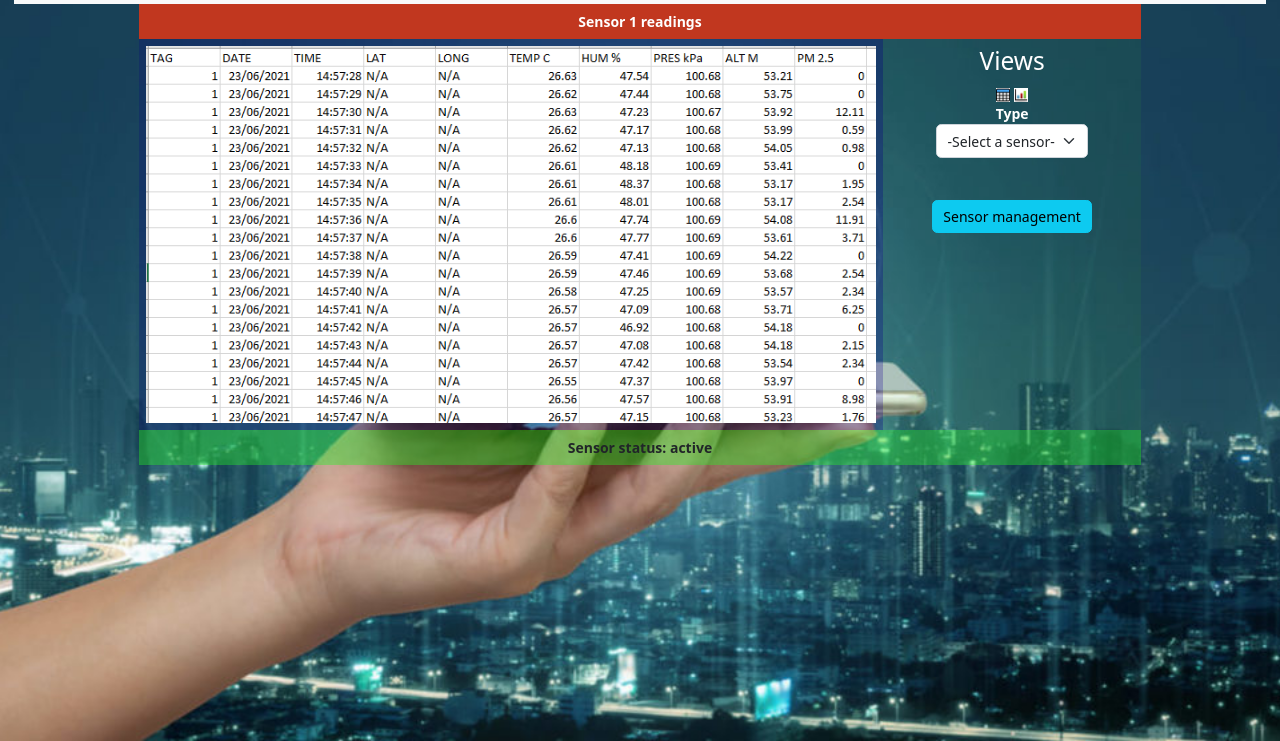
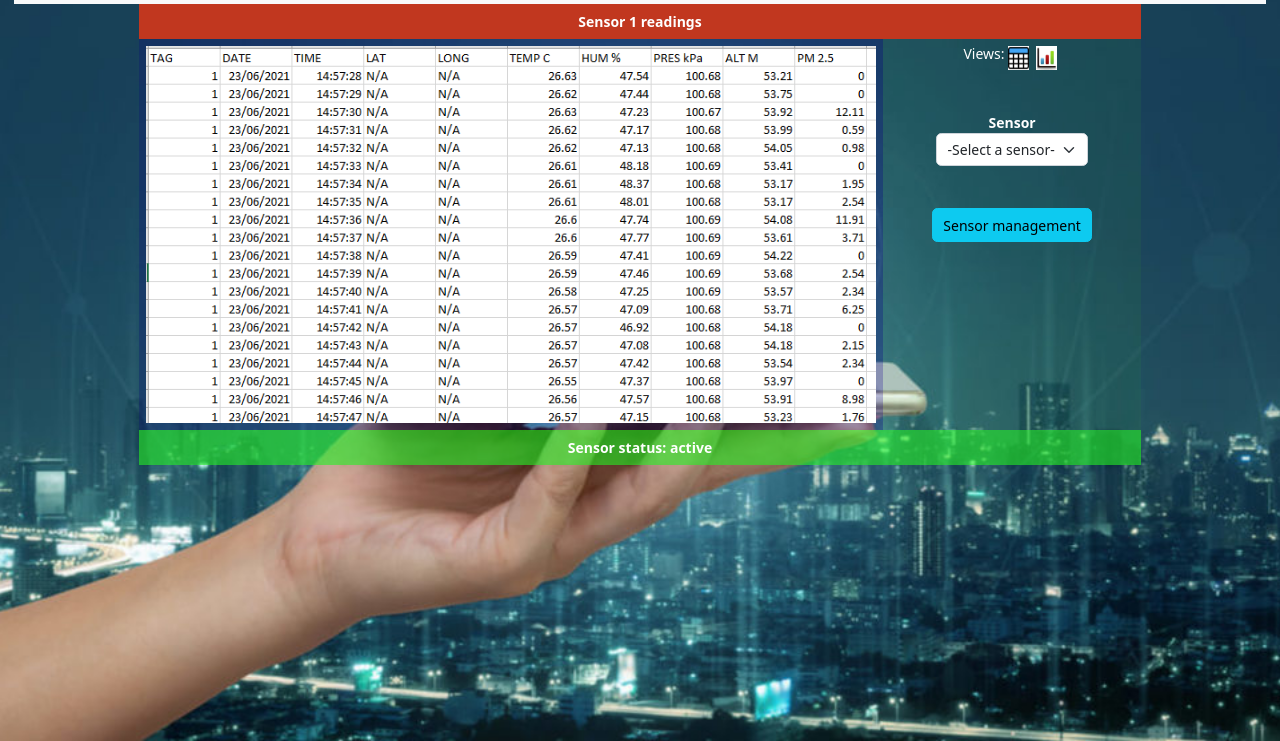
Before and after one commit to Carlos-Castellanos/monitoreo, a plain HTML site: page sensor.html in a window 1280 px wide. Shown: the part 59-800 px from the top of the page. Drawn offline with nearby package versions, Linux system fonts and the light colour scheme.

Commit message:
correction of fonts and icons

```diff
--- a/sensor.html
+++ b/sensor.html
@@ -41,12 +41,13 @@
 
         <aside class="aside aside-2">
             <div class="views-icons">
-                <h3>Views</h3>
-                <img class="icon" src="static/images/table.png" alt="datas">
-                <img class="icon" src="static/images/graph.png" alt="datas">
+                <h1>Views:</h1>
+                <input class="icon" type="image" src="static/images/table.png" />
+                <input class="icon" type="image" src="static/images/graph.png" />
             </div>
+            <br><br>
             <div>
-                <label for="">Type<select id="txtStatus" type="number" class="form-select">
+                <label for="">Sensor<select id="txtStatus" type="number" class="form-select">
                         <option selectd hidden value="-1">-Select a sensor-</option>
                         <option value="0">Sensor 1</option>
                         <option value="1">Sensor 2</option>
--- a/static/css/style.css
+++ b/static/css/style.css
@@ -12,6 +12,18 @@ body {
     background-color: rgb(13, 157, 157);
 
 }
+
+h1 {
+    font-size: 1rem;
+}
+
+p,
+h2,
+h3 {
+    font-size: .9rem;
+}
+
+
 
 img {
     width: 100%;
@@ -50,7 +62,8 @@ img {
 }
 
 .footer {
-    background: rgba(38, 242, 38, 0.4)
+    background: rgba(38, 242, 38, 0.6);
+    color: white;
 }
 
 .main {
@@ -74,11 +87,14 @@ img {
 }
 
 .views-icons {
-    display: inline;
+    display: flex;
+    width: 40%;
+    margin: 0 auto;
+    justify-content: flex-start;
 }
 
 .icon {
-    width: 1em;
+    width: 1.5em;
     margin: 0 auto;
 
 }
```
Also changed, not shown: graphs.html (+2 -2 lines), index.html (+0 -1 lines), maps.html (+7 -6 lines).
